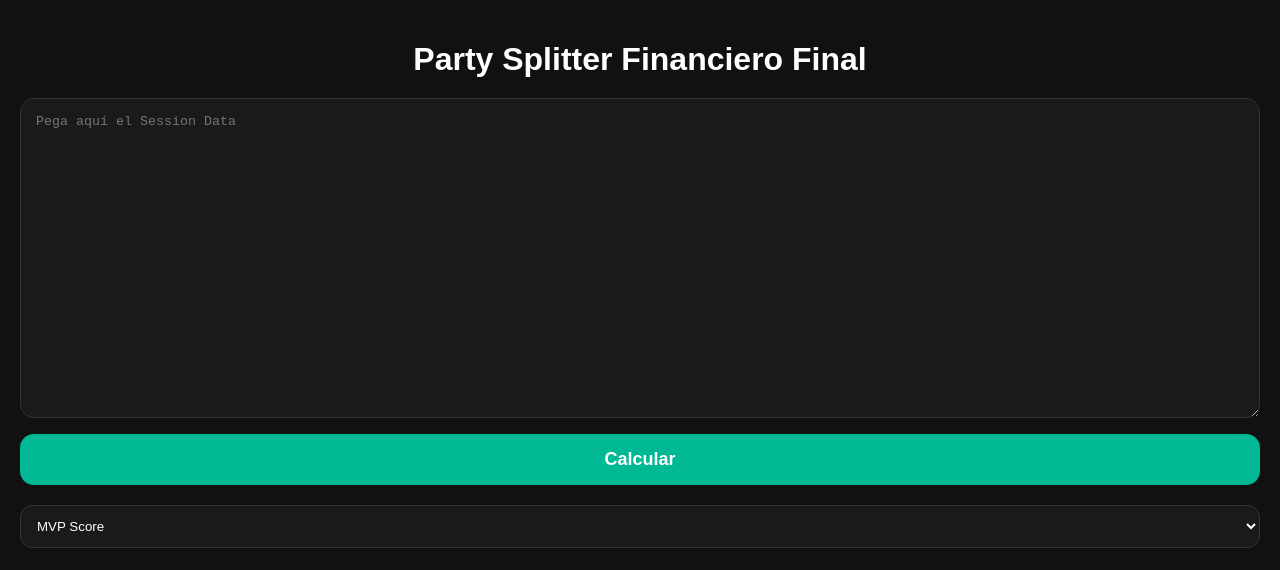
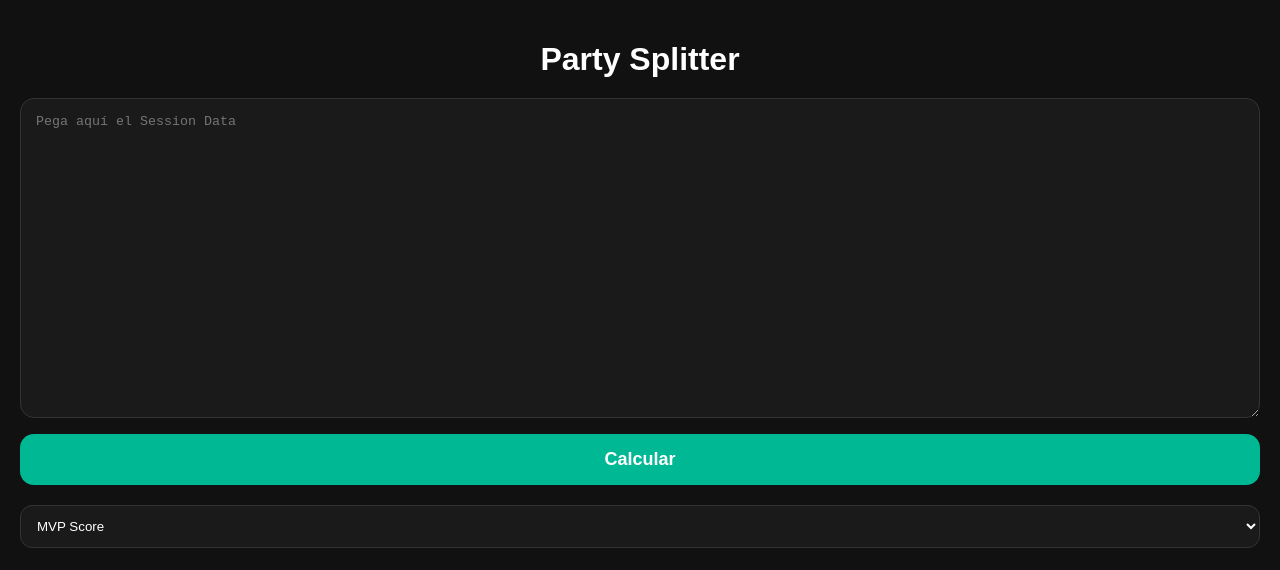
Before and after one commit to ToolsMMO/PartyHunt, a plain HTML site: page index.html in a window 1280 px wide. Drawn offline with nearby package versions, Linux system fonts and the light colour scheme.

Commit message:
Update index.html

```diff
--- a/index.html
+++ b/index.html
@@ -96,7 +96,7 @@ canvas{
 
 <div class="container">
 
-<h1>Party Splitter Financiero Final</h1>
+<h1>Party Splitter</h1>
 
 <textarea id="input" placeholder="Pega aquí el Session Data"></textarea>
 
@@ -111,10 +111,10 @@ canvas{
 <option value="lootGp">Loot / GP</option>
 
 </select>
+<canvas id="chart"></canvas>
 
 <div id="output"></div>
 
-<canvas id="chart"></canvas>
 
 </div>
 
```
